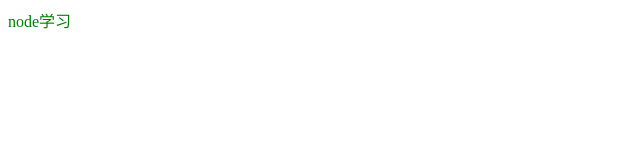
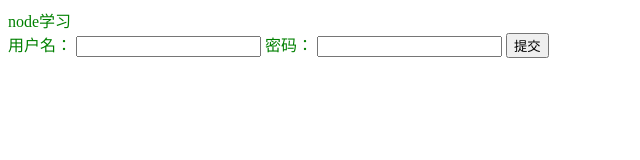
Before and after one commit to QiuXue208/http_module, a website: page public/index.html in a window 1280 px wide. Shown: the whole page, without its empty margins (0-640 px from the left). Drawn offline with Linux system fonts and the light colour scheme.

Commit message:
处理非GET请求

```diff
--- a/public/index.html
+++ b/public/index.html
@@ -10,6 +10,11 @@
 
 <body>
   <div>node学习</div>
+  <form action="/form" method="POST">
+    <label>用户名： <input name="username"></label>
+    <label>密码： <input type="password" name="password"></label>
+    <button>提交</button>
+  </form>
   <script src="./main.js"></script>
 </body>
 
```
Also changed, not shown: index.ts (+7 -1 lines).
